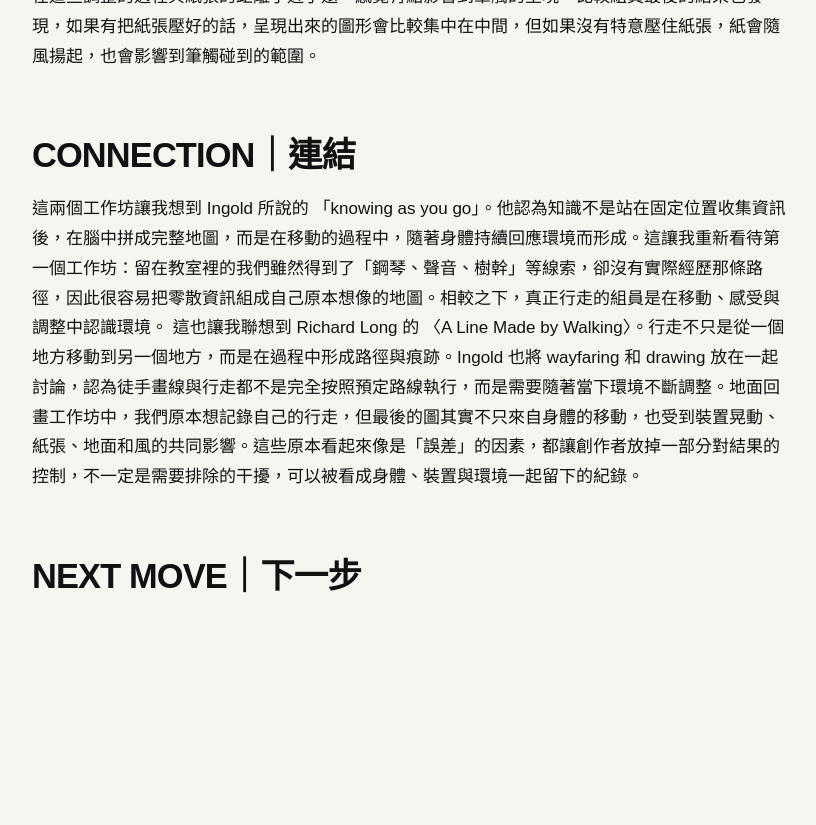
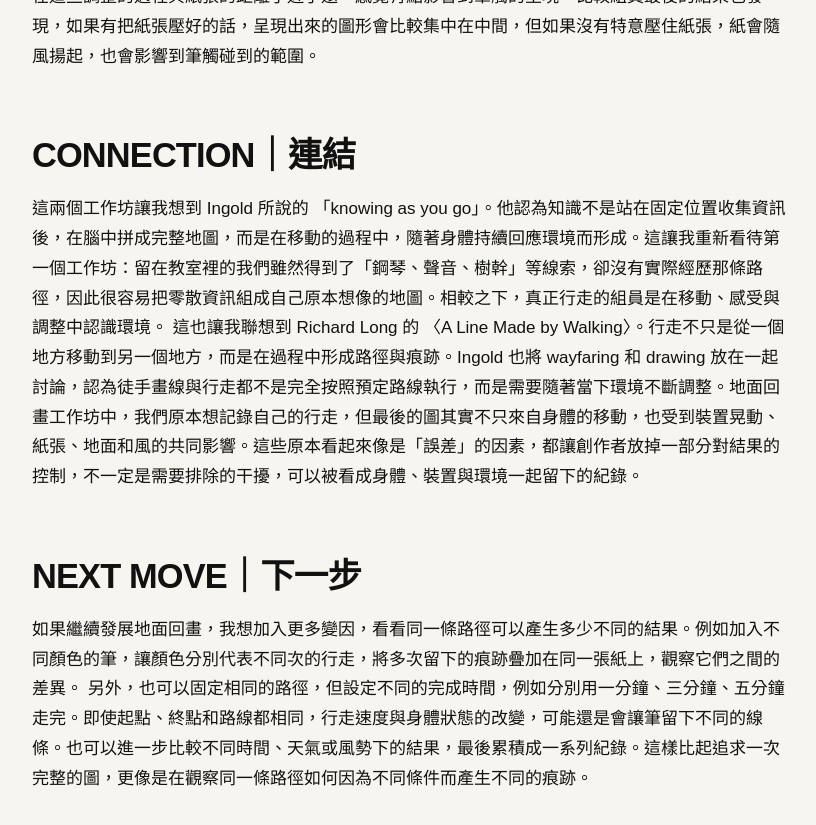
Before and after one commit to liki1928/fieldworkarchive, a Jekyll site: the page built from weeks/week-03.md, in a window 1280 px wide and 900 px high, scrolled down 3575 px. Shown: the top 825 px of the window, without its empty margins (48-864 px from the left). Built offline with Jekyll 4.4.1, drawn with Linux system fonts in a browser that asks for light colours; before the commit the page ends 4279 px from its top, so only the background shows below that.

Commit message:
Update week-03.md

```diff
--- a/weeks/week-03.md
+++ b/weeks/week-03.md
@@ -41,3 +41,5 @@ _．地面回畫工作坊_<br>
 
 ## NEXT MOVE｜下一步
 <!-- 如果把這個發現轉化成工具、介面、規則、身體技術或作品，你下一步會測試什麼？ -->
+如果繼續發展地面回畫，我想加入更多變因，看看同一條路徑可以產生多少不同的結果。例如加入不同顏色的筆，讓顏色分別代表不同次的行走，將多次留下的痕跡疊加在同一張紙上，觀察它們之間的差異。
+另外，也可以固定相同的路徑，但設定不同的完成時間，例如分別用一分鐘、三分鐘、五分鐘走完。即使起點、終點和路線都相同，行走速度與身體狀態的改變，可能還是會讓筆留下不同的線條。也可以進一步比較不同時間、天氣或風勢下的結果，最後累積成一系列紀錄。這樣比起追求一次完整的圖，更像是在觀察同一條路徑如何因為不同條件而產生不同的痕跡。
```
